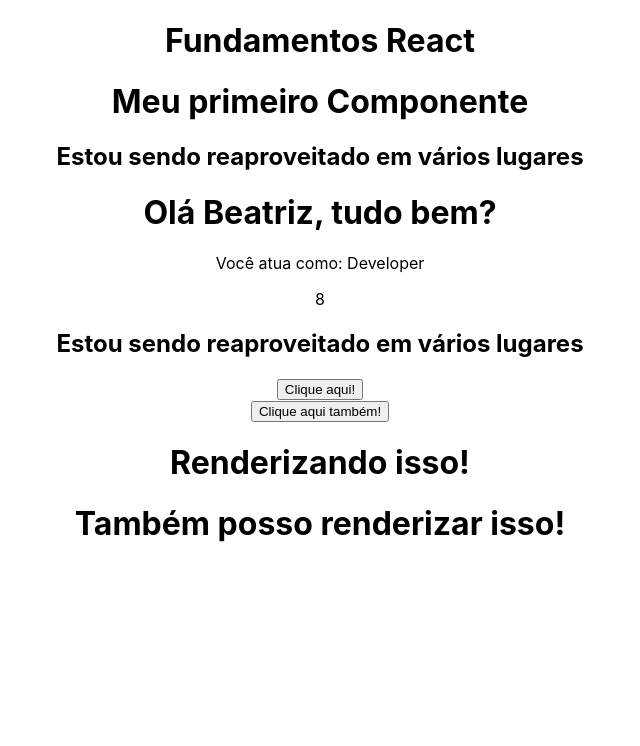
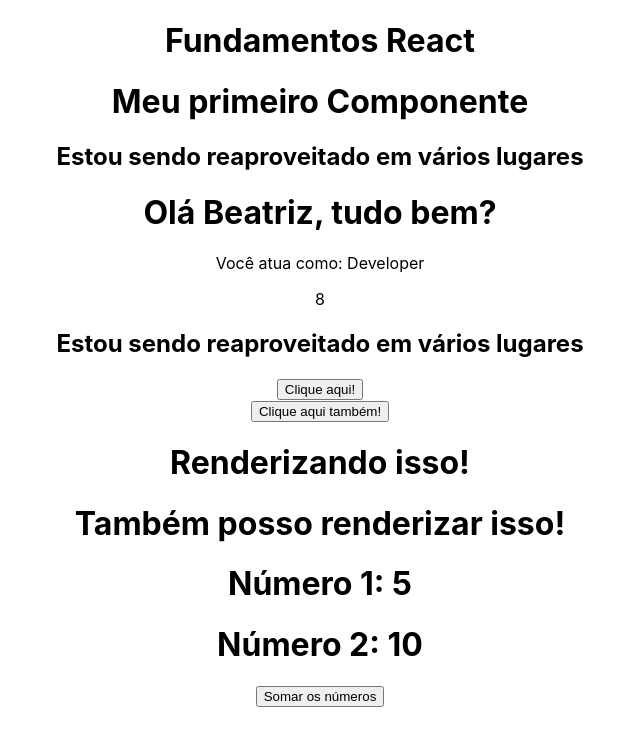
Before and after one commit to BiSousa/react_course, a React (Create React App) app in the folder 2_FUNDAMENTOS/fundamentos/: page / in a window 1280 px wide. Shown: the top 746 px of the page, without its empty margins (320-960 px from the left). Built offline with nearby package versions, Linux system fonts and the light colour scheme.

Commit message:
feat: add Challenge component to display numbers and perform addition

```diff
--- a/2_FUNDAMENTOS/fundamentos/src/App.js
+++ b/2_FUNDAMENTOS/fundamentos/src/App.js
@@ -6,6 +6,7 @@
 import "./App.css";
 import MyComponent from "./components/MyComponent";
 import Events from "./components/Events";
+import Challenge from "./components/Challenge";
 
 function App() {
   return (
@@ -15,6 +16,7 @@
       <TemplateExpressions />
       <MyComponent />
       <Events />
+      <Challenge />
     </div>
   );
 }
--- /dev/null
+++ b/2_FUNDAMENTOS/fundamentos/src/components/Challenge.js
@@ -0,0 +1,16 @@
+const Challenge = () => {
+  const num1 = 5;
+  const num2 = 10;
+
+  return (
+    <div>
+      <h1>Número 1: {num1}</h1>
+      <h1>Número 2: {num2}</h1>
+      <button onClick={() => console.log(`Resultado: ${num1 + num2}`)}>
+        Somar os números
+      </button>
+    </div>
+  );
+};
+
+export default Challenge;
```
